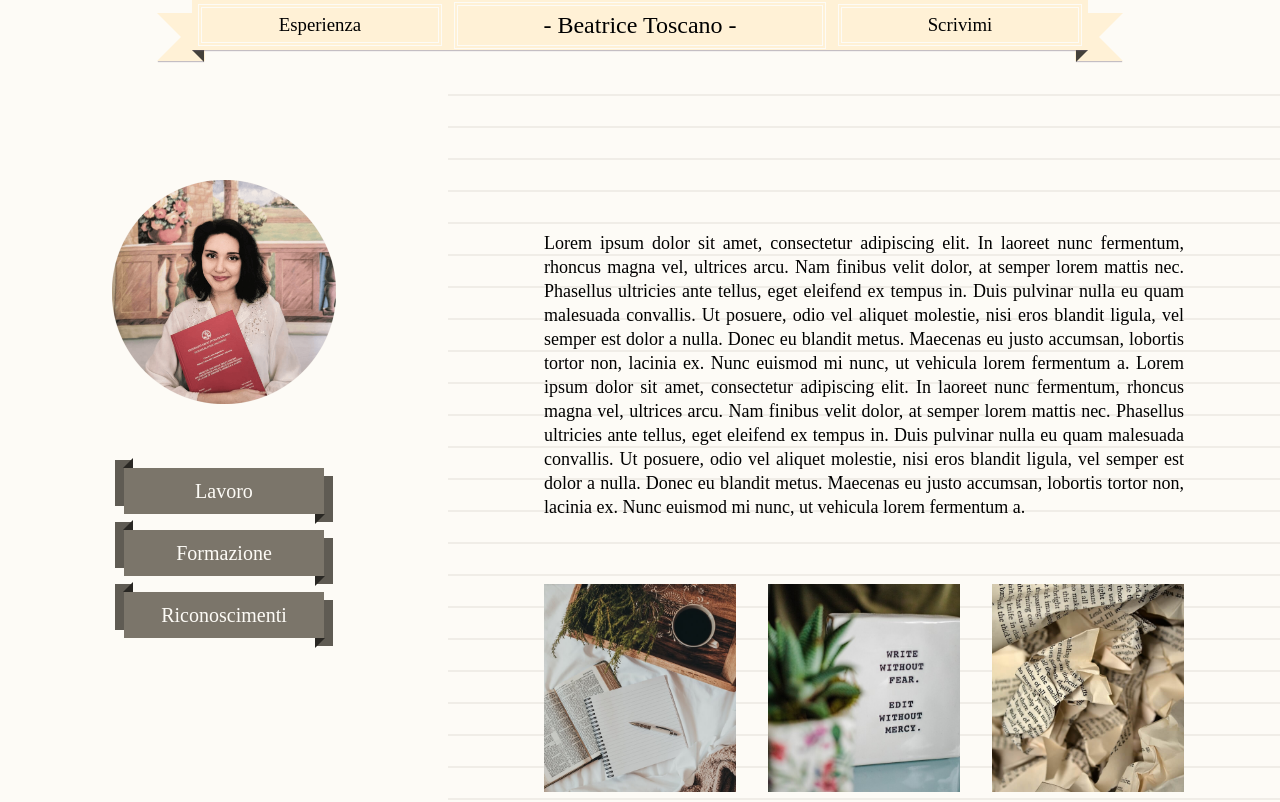
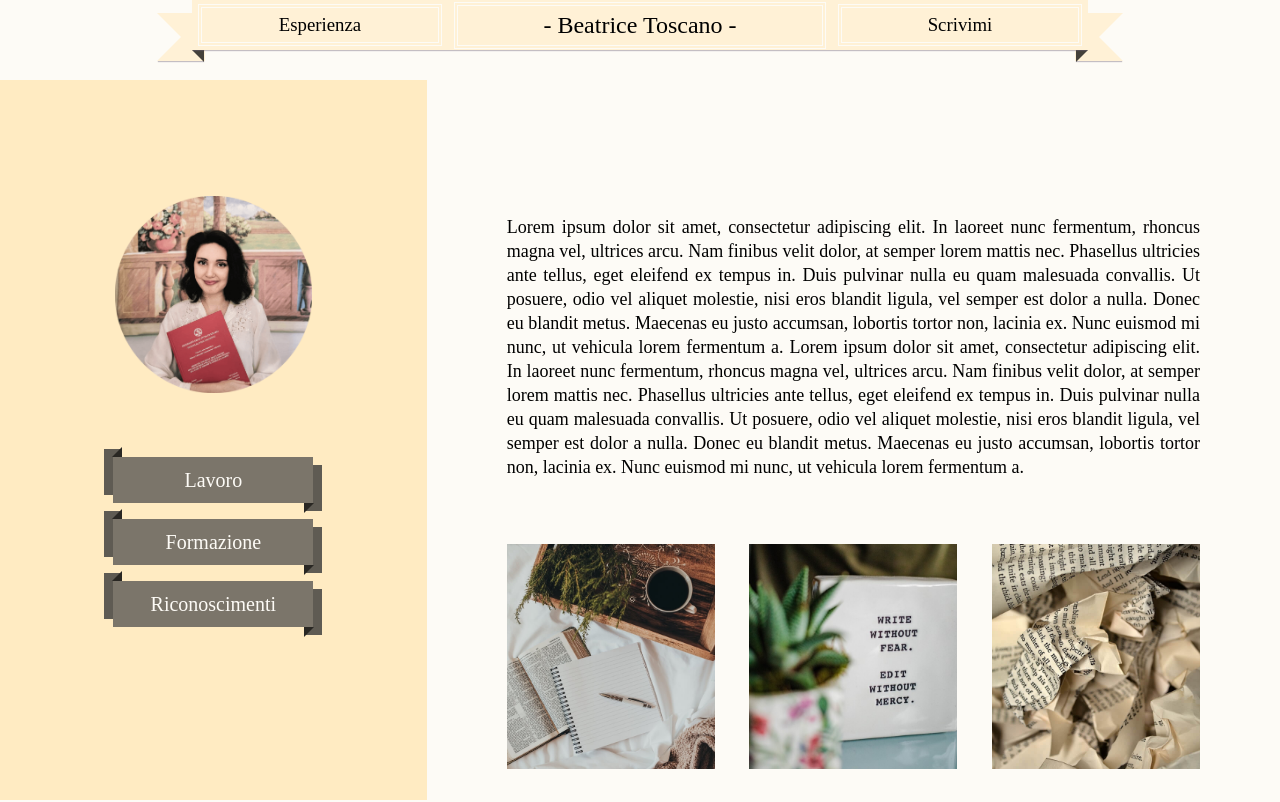
Before and after one commit to btoscano/btoscano.github.io, a React (Create React App) app: page /esperienza in a window 1280 px wide. Shown: the top 802 px of the page. Built offline with nearby package versions, Linux system fonts and the light colour scheme.

Commit message:
column row home p2

```diff
--- a/src/Pages/About/About.js
+++ b/src/Pages/About/About.js
@@ -1,6 +1,8 @@
 import data from "../../Dati";
 
 import Timeline from "../../Components/Timeline/Timeline";
+import Row from '../../Components/Row/Row.js'
+import Column from '../../Components/Column/Column.js'
 
 import { useRef } from 'react';
 
@@ -15,9 +17,8 @@ function About() {
 
   return (
     <div className="about">
-      <section className="about__wrapper">
-
-          <div className="about__leftWrapper">
+      <Row>
+        <Column size={4} center sticky paddingBottom bgColor>
           <img className="about__img" alt={data.about.altText} src={data.about.img}></img>
           <nav>
             <ul className="about__list">
@@ -32,9 +33,8 @@ function About() {
               </li>
             </ul>
           </nav>
-        </div>
-
-        <div className="about__rightWrapper">
+        </Column>
+        <Column size={8}>
           <h1 className="about__title">Esperienza</h1>
           <p className="about__paragraph">{data.about.paragrafo}</p>
 
@@ -57,10 +57,9 @@ function About() {
             <h2 className="about__sectionTitle">Riconoscimenti</h2>
             <Timeline source={data.acknowledgements}/>
           </div>
+        </Column>
+      </Row>
 
-        </div>
-
-      </section>
     </div>
   );
 }
--- a/src/Pages/About/About.scss
+++ b/src/Pages/About/About.scss
@@ -4,33 +4,6 @@
 
 .about{
     min-height: 800px;
-}
-
-.about__wrapper{
-    display: flex;
-    justify-content: flex-end;
-    align-items: flex-start;
-    flex-direction: row;
-    // margin-bottom: 64px;
-
-
-    @include bpmax($m) {
-        flex-direction: column;
-        align-items: stretch;
-    }
-}
-
-.about__rightWrapper{
-    background-color: $color-white;
-    background-size: 32px 32px;
-    background-image:  repeating-linear-gradient(0deg, $color-light-3, $color-light-3 2.1px, $color-white 2.1px, $color-white);
-
-    padding: 32px;
-    width: 65%;
-
-    @include bpmax($m) {
-        width: 100%;
-    }
 }
 
 .about__title{
@@ -81,24 +54,6 @@
 
     @include bpmax($m) {
         padding: 0px;
-    }
-}
-
-.about__leftWrapper{
-    display: flex;
-    justify-content: flex-start;
-    align-items: center;
-    flex-direction: column;
-    width: 35%;
-    position: sticky;
-    top: 0;
-    margin-bottom: 96px;
-    left: 0;
-
-    @include bpmax($m) {
-        position: relative;
-        width: 100%;
-        margin-bottom: 0;
     }
 }
 
--- a/src/Pages/Contact/Contact.js
+++ b/src/Pages/Contact/Contact.js
@@ -3,15 +3,16 @@ import { FontAwesomeIcon } from '@fortawesome/react-fontawesome'
 
 import data from "../../Dati";
 import ContactForm from "../../Components/ContactForm/ContactForm";
-
+import Row from '../../Components/Row/Row.js'
+import Column from '../../Components/Column/Column.js'
 
 function Contact() {
 
   return <div className="contact">
 
-    <section className="contact__wrapper">
+    <Row>
 
-        <div className="contact__leftWrapper">
+      <Column size={4} center sticky paddingBottom bgColor>
         <img className="contact__img" alt={data.contact.altText} src={data.contact.img}></img>
         <nav>
           <ul className="contact__list" >
@@ -25,15 +26,15 @@ function Contact() {
             ))}
           </ul>
         </nav>
-        </div>
+      </Column>
 
-        <div className="contact__rightWrapper">
+      <Column size={8}>
         <h1 className="contact__title">{data.contact.title}</h1>
         <p className="contact__paragraph">{data.contact.description} </p>
         <ContactForm formTitle={data.contact.formTitle}/>
-        </div>
+      </Column>
 
-    </section>
+    </Row>
 
   </div>;
 }
--- a/src/Pages/Contact/Contact.scss
+++ b/src/Pages/Contact/Contact.scss
@@ -4,18 +4,6 @@
 
 .contact{
     min-height: 800px;
-}
-
-.contact__wrapper{
-    display: flex;
-    justify-content: flex-end;
-    align-items: flex-start;
-    flex-direction: row;
-
-    @include bpmax($m) {
-        flex-direction: column;
-        align-items: stretch;
-    }
 }
 
 .contact__img{
@@ -25,19 +13,6 @@
 
     @include bpmax($m) {
         padding-top: 32px;
-    }
-}
-
-.contact__rightWrapper{
-    background-color: $color-white;
-    background-size: 32px 32px;
-    background-image:  repeating-linear-gradient(0deg, $color-light-3, $color-light-3 2.1px, $color-white 2.1px, $color-white);
-
-    padding: 32px;
-    width: 65%;
-
-    @include bpmax($m) {
-        width: 100%;
     }
 }
 
@@ -62,24 +37,6 @@
 
     @include bpmax($m) {
         padding: 0px;
-    }
-}
-
-.contact__leftWrapper{
-    display: flex;
-    justify-content: flex-start;
-    align-items: center;
-    flex-direction: column;
-    width: 35%;
-    position: sticky;
-    top: 0;
-    margin-bottom: 96px;
-    left: 0;
-
-    @include bpmax($m) {
-        position: relative;
-        width: 100%;
-        margin-bottom: 0;
     }
 }
 
```
Lines whose indentation alone changed are shown as unchanged.
